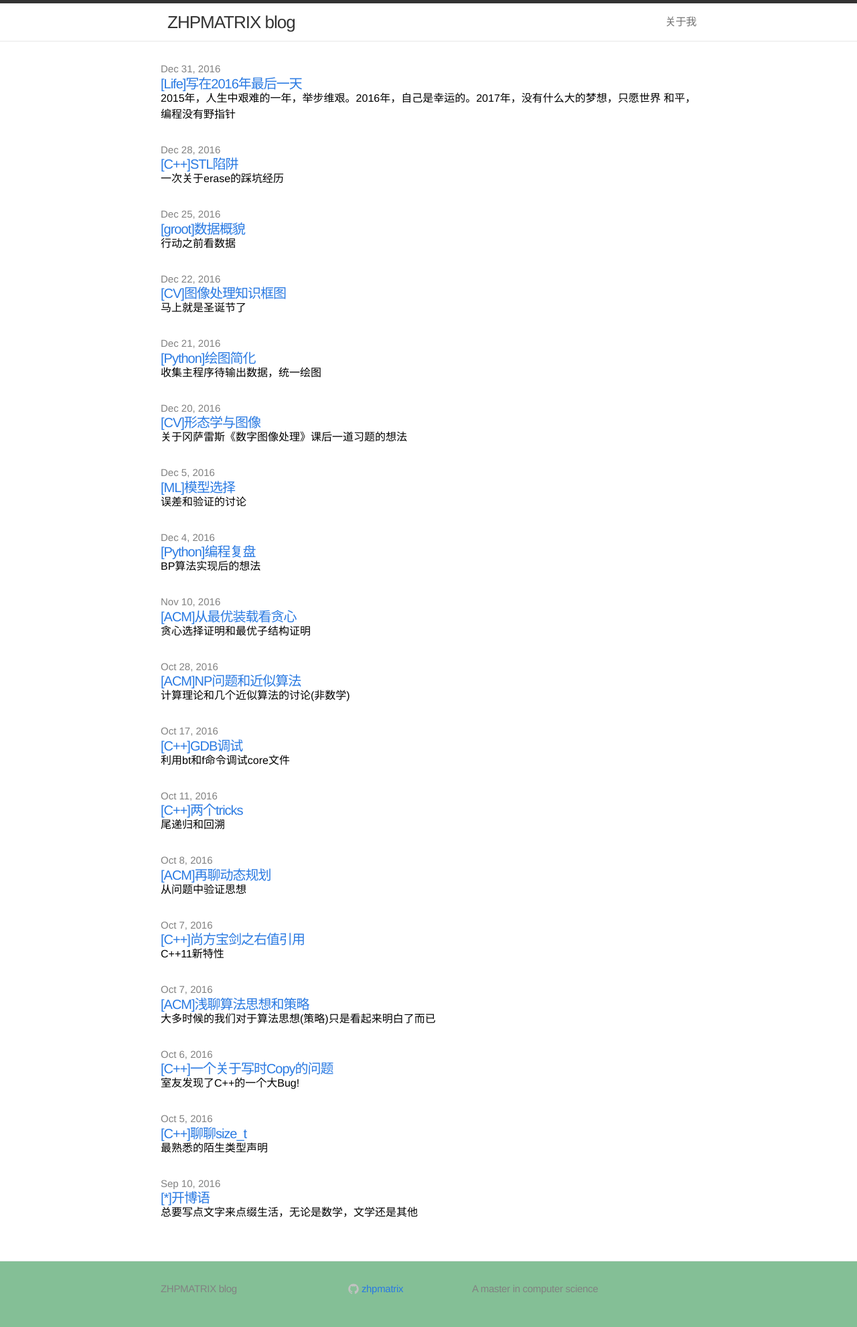
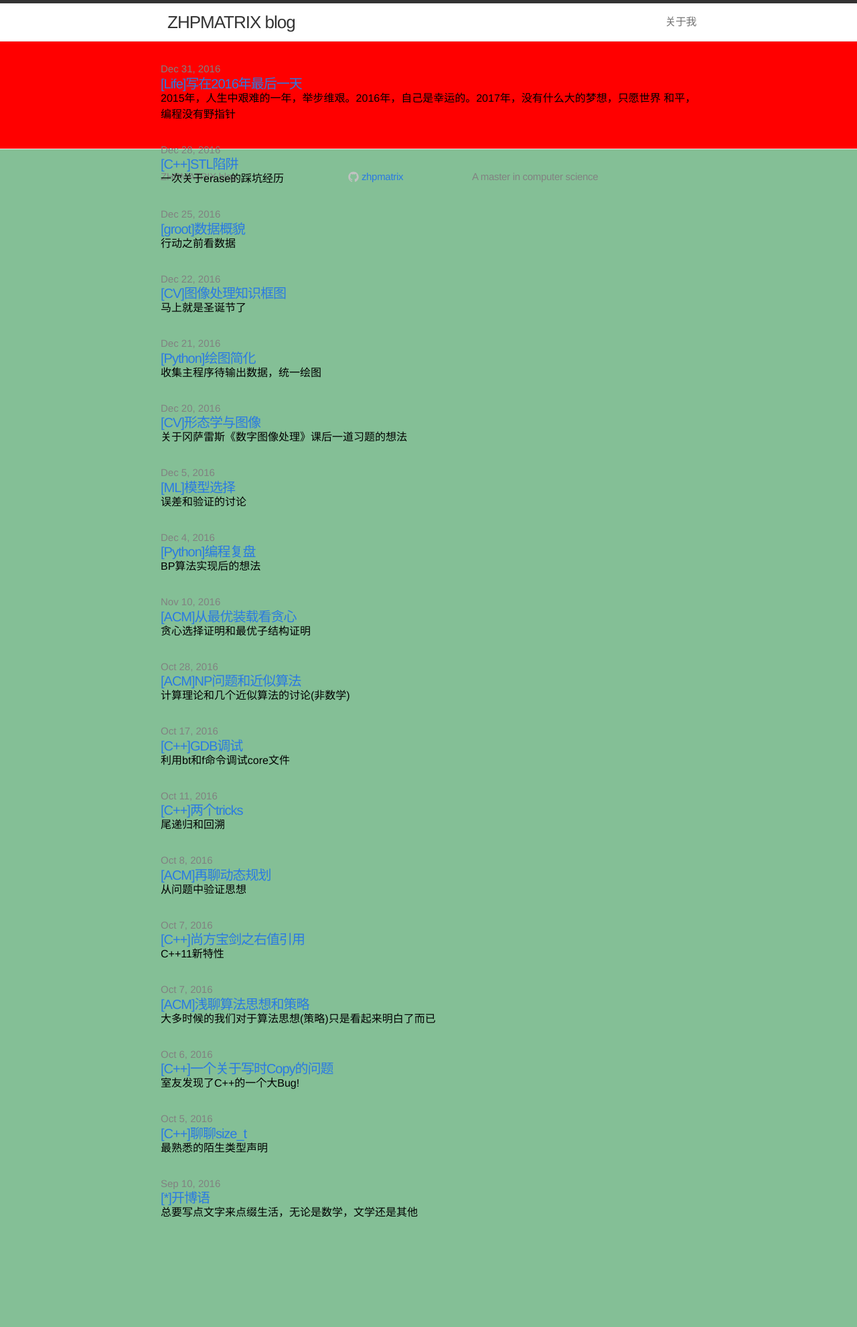
Before and after one commit to zhpmatrix/zhpmatrix.github.io, a Jekyll site: the page built from index.html, in a window 1280 px wide. Shown: the whole page at 67% size. Built offline with Jekyll 4.4.1, drawn with Linux system fonts in a browser that asks for light colours; comment, search, counter and statistics services are not loaded; after the commit the page ends 1853 px from its top, so only the background shows below that.

Commit message:
mod color

```diff
--- a/_layouts/default.html
+++ b/_layouts/default.html
@@ -5,7 +5,7 @@
     <body>
     {% include header.html %}
 
-    <div class="page-content">
+    <div class="page-content" style="background-color:red;height:100px">
       <div class="wrap">
       {{ content }}
       </div>
```
